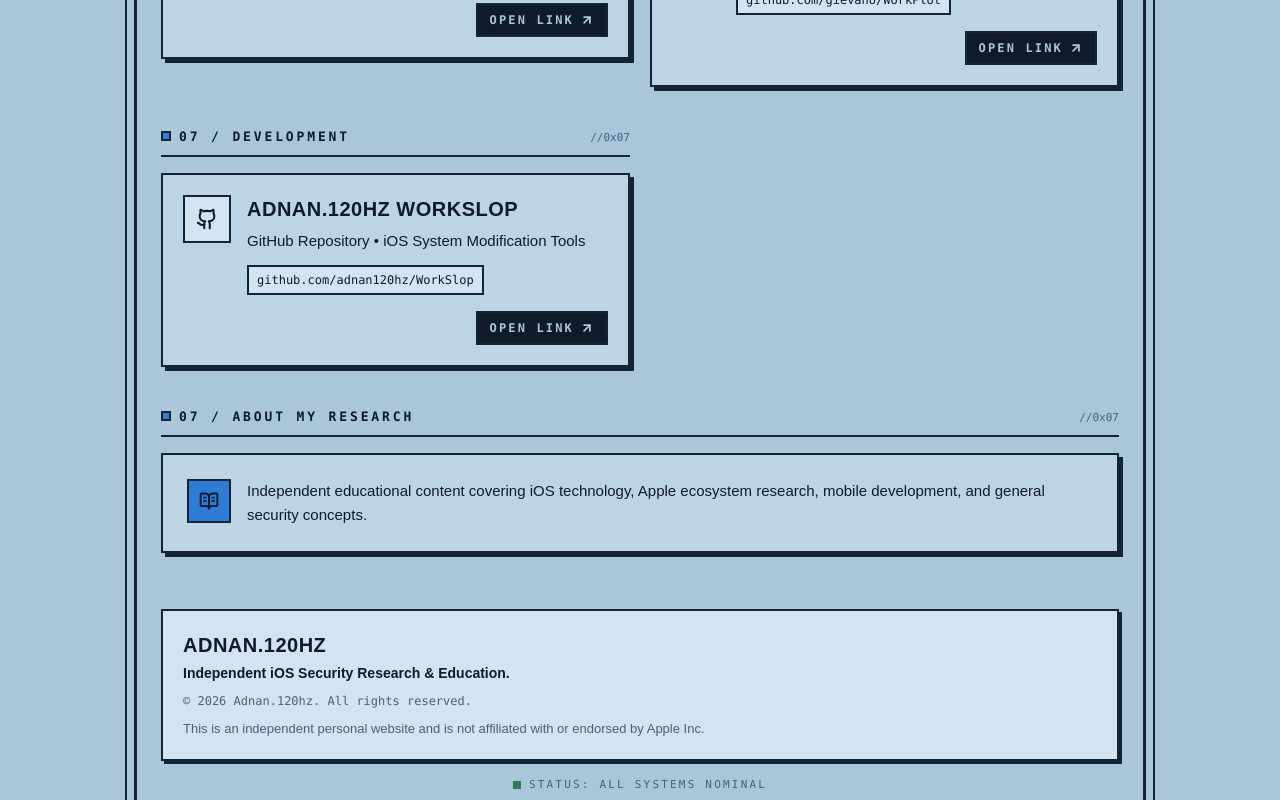
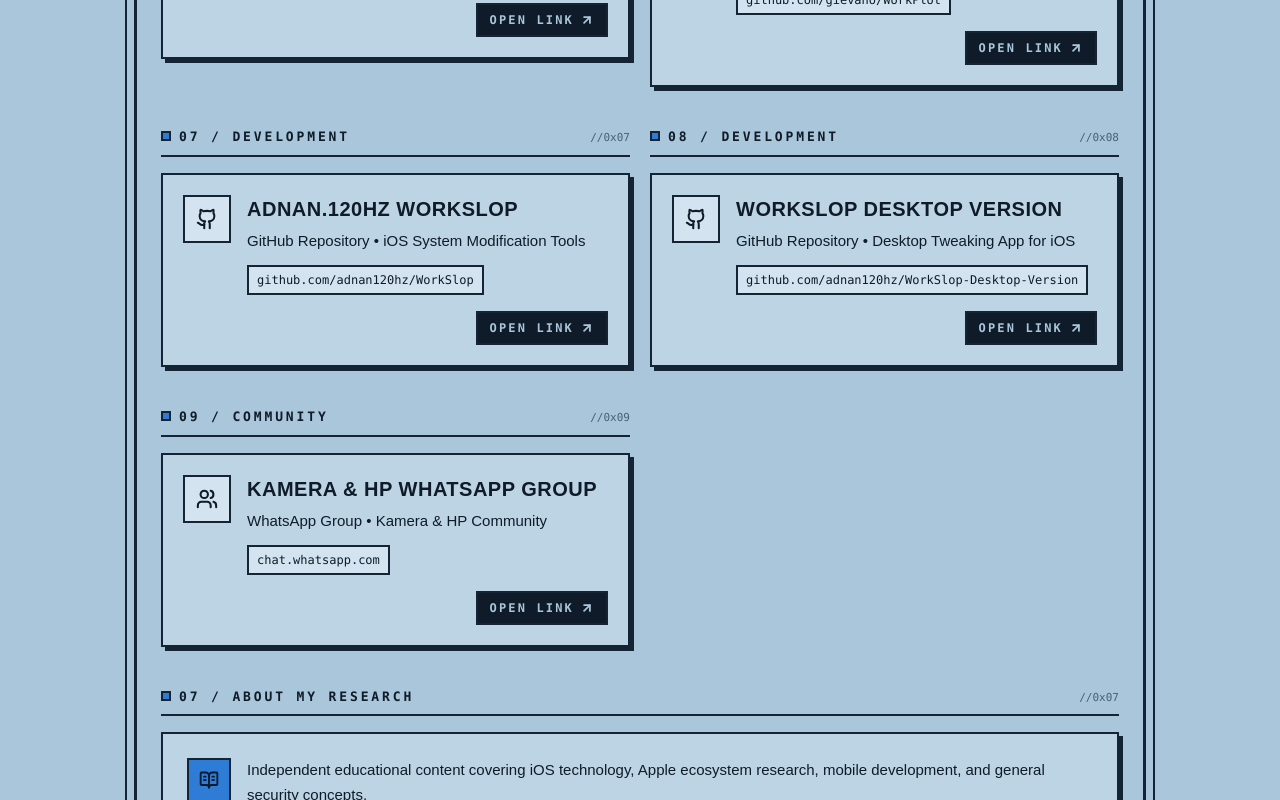
Before and after one commit to adnan120hz/adnan120hz, a Next.js app: page / in a window 1280 px wide. Shown: the part 1380-2180 px from the top of the page. Built offline with nearby package versions, Linux system fonts and the light colour scheme.

Commit message:
Tambah link WorkSlop Desktop Version + Kamera & HP Whatsapp Group

```diff
--- a/data/links.ts
+++ b/data/links.ts
@@ -4,6 +4,7 @@
   MessageCircle,
   Music2,
   Send,
+  Users,
   type LucideIcon,
 } from "lucide-react";
 import { CONFIG } from "@/lib/config";
@@ -102,4 +103,25 @@
     icon: Github,
     anchor: "workslop",
   },
+  {
+    id: "workslop-desktop",
+    sectionNo: "08",
+    sectionKey: "development",
+    title: "WorkSlop Desktop Version",
+    descriptionKey: "links.workslopDesktop.description",
+    url: "https://github.com/adnan120hz/WorkSlop-Desktop-Version",
+    urlLabel: "github.com/adnan120hz/WorkSlop-Desktop-Version",
+    icon: Github,
+    anchor: "workslop-desktop",
+  },
+  {
+    id: "whatsapp-group",
+    sectionNo: "09",
+    sectionKey: "community",
+    title: "Kamera & HP Whatsapp Group",
+    descriptionKey: "links.whatsapp.description",
+    url: "https://chat.whatsapp.com/KyKxm5YYk608BuTHuymCn1?s=cl&p=i&mlu=0&ilr=4",
+    urlLabel: "chat.whatsapp.com",
+    icon: Users,
+  },
 ];
--- a/data/translations.ts
+++ b/data/translations.ts
@@ -49,6 +49,8 @@
   "links.tiktok.description": "Follow My TikTok",
   "links.workplot.description": "GitHub Repository • Source Code & Development",
   "links.workslop.description": "GitHub Repository • iOS System Modification Tools",
+  "links.workslopDesktop.description": "GitHub Repository • Desktop Tweaking App for iOS",
+  "links.whatsapp.description": "WhatsApp Group • Kamera & HP Community",
   "about.section": "ABOUT MY RESEARCH",
   "about.description":
     "Independent educational content covering iOS technology, Apple ecosystem research, mobile development, and general security concepts.",
@@ -100,6 +102,8 @@
   "links.tiktok.description": "Ikuti TikTok Saya",
   "links.workplot.description": "Repositori GitHub • Kode Sumber & Pengembangan",
   "links.workslop.description": "Repositori GitHub • Tools Modifikasi Sistem iOS",
+  "links.workslopDesktop.description": "Repositori GitHub • Aplikasi Tweak iOS untuk Desktop",
+  "links.whatsapp.description": "Grup WhatsApp • Komunitas Kamera & HP",
   "about.section": "TENTANG RISET SAYA",
   "about.description":
     "Konten edukasi independen yang mencakup teknologi iOS, riset ekosistem Apple, pengembangan seluler, dan konsep keamanan umum.",
@@ -151,6 +155,8 @@
   "links.tiktok.description": "Theo dõi TikTok của Tôi",
   "links.workplot.description": "Kho GitHub • Mã nguồn & Phát triển",
   "links.workslop.description": "Kho GitHub • Công cụ sửa đổi hệ thống iOS",
+  "links.workslopDesktop.description": "Kho GitHub • Ứng dụng tinh chỉnh iOS trên máy tính",
+  "links.whatsapp.description": "Nhóm WhatsApp • Cộng đồng Kamera & HP",
   "about.section": "VỀ NGHIÊN CỨU CỦA TÔI",
   "about.description":
     "Nội dung giáo dục độc lập về công nghệ iOS, nghiên cứu hệ sinh thái Apple, phát triển di động và các khái niệm bảo mật chung.",
@@ -201,6 +207,8 @@
   "links.tiktok.description": "关注我的 TikTok",
   "links.workplot.description": "GitHub 仓库 • 源代码与开发",
   "links.workslop.description": "GitHub 仓库 • iOS 系统修改工具",
+  "links.workslopDesktop.description": "GitHub 仓库 • iOS 桌面调整应用",
+  "links.whatsapp.description": "WhatsApp 群组 • Kamera & HP 社区",
   "about.section": "关于我的研究",
   "about.description":
     "独立教育内容，涵盖 iOS 技术、Apple 生态研究、移动开发与通用安全概念。",
@@ -252,6 +260,8 @@
   "links.tiktok.description": "Siga Meu TikTok",
   "links.workplot.description": "Repositório GitHub • Código-fonte & Desenvolvimento",
   "links.workslop.description": "Repositório GitHub • Ferramentas de modificação do sistema iOS",
+  "links.workslopDesktop.description": "Repositório GitHub • App de ajustes iOS para desktop",
+  "links.whatsapp.description": "Grupo de WhatsApp • Comunidade Kamera & HP",
   "about.section": "SOBRE MINHA PESQUISA",
   "about.description":
     "Conteúdo educacional independente sobre tecnologia iOS, pesquisa do ecossistema Apple, desenvolvimento móvel e conceitos gerais de segurança.",
```
